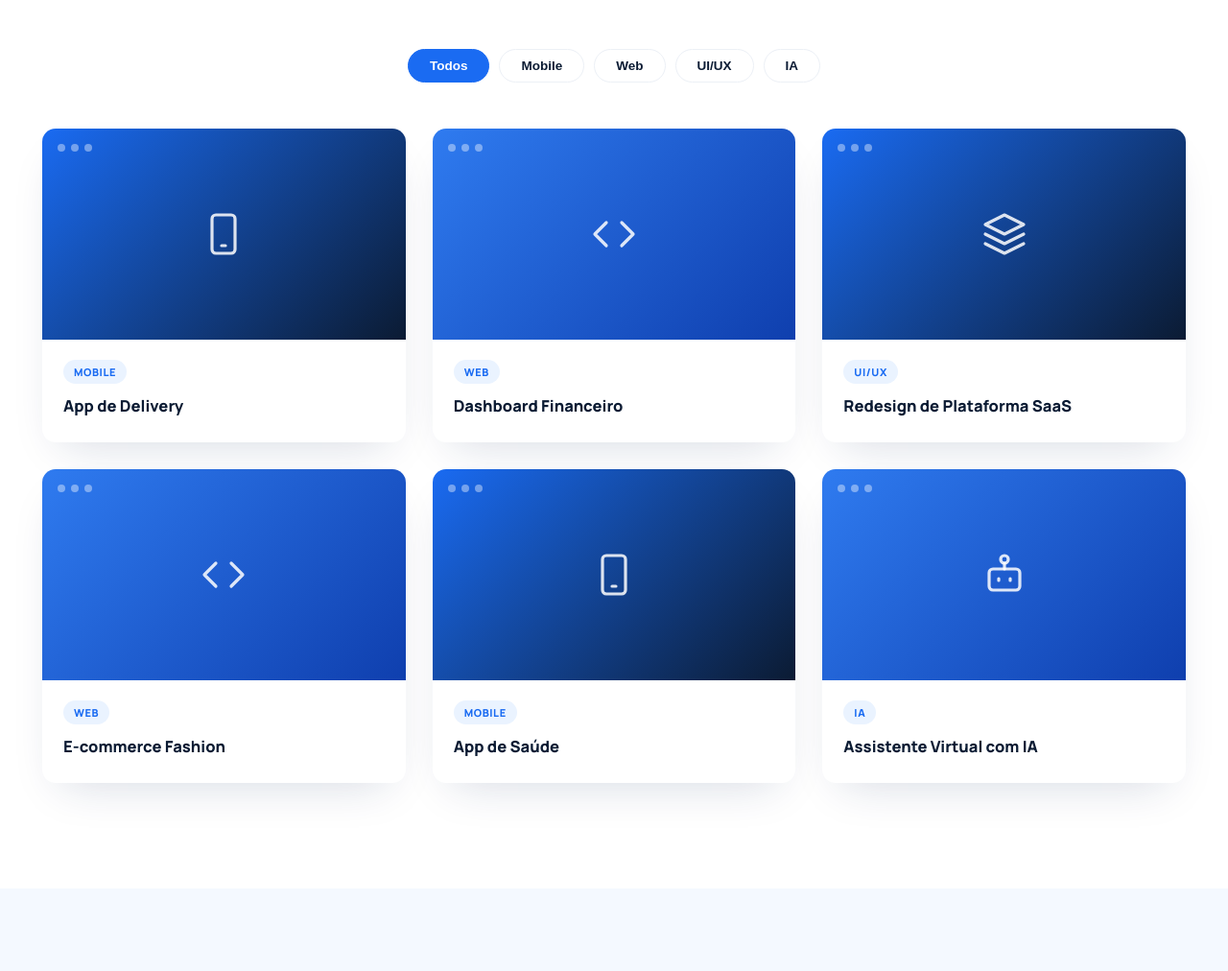
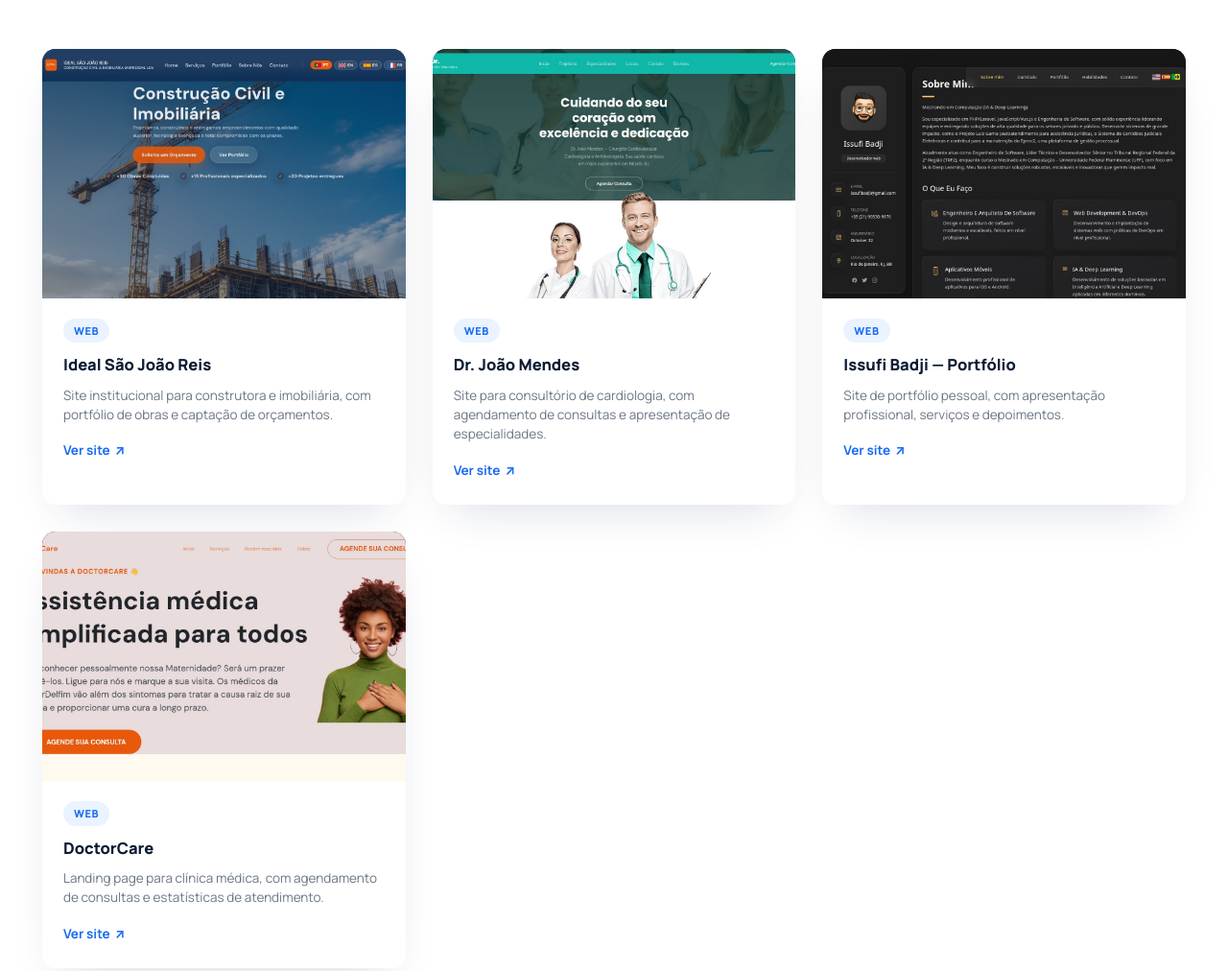
Before and after one commit to issufibadji/badjiinnovation, a plain HTML site: page index.html in a window 1280 px wide. Shown: the part 4260-5272 px from the top of the page at 96% size. Drawn offline with Linux system fonts and the light colour scheme.

Commit message:
ajusta galeria

```diff
--- a/css/style.css
+++ b/css/style.css
@@ -794,36 +794,12 @@ svg{ display: block; }
   padding: 100px 0 110px;
 }
 
-.gallery__filters{
-  display: flex;
-  justify-content: center;
-  flex-wrap: wrap;
-  gap: 10px;
-  margin-bottom: 48px;
-}
-.gallery__filters button{
-  padding: 9px 22px;
-  border-radius: 30px;
-  border: 1.5px solid var(--border-soft);
-  background: var(--surface-card);
-  color: var(--text-heading);
-  font-weight: 700;
-  font-size: 13.5px;
-  cursor: pointer;
-  transition: border-color var(--transition), color var(--transition), background var(--transition);
-}
-.gallery__filters button:hover{ border-color: var(--blue-vivid); color: var(--blue-vivid); }
-.gallery__filters button.active{
-  background: var(--blue-vivid);
-  border-color: var(--blue-vivid);
-  color: #fff;
-}
-
 .gallery__grid{
   display: grid;
   grid-template-columns: repeat(3, 1fr);
   gap: 28px;
 }
+.gallery__grid--showcase{ grid-template-columns: repeat(3, 1fr); }
 .gallery__card{
   background: var(--surface-card);
   border-radius: var(--border-radius);
@@ -838,29 +814,12 @@ svg{ display: block; }
 
 .gallery__screen{
   position: relative;
-  height: 220px;
-  display: flex;
-  align-items: center;
-  justify-content: center;
-  background: linear-gradient(135deg, var(--blue-vivid), var(--navy));
+  height: 260px;
+  background-color: var(--navy);
+  background-size: cover;
+  background-position: top center;
   overflow: hidden;
 }
-.gallery__screen--alt{
-  background: linear-gradient(135deg, #2f7bf0, var(--blue-dark));
-}
-.gallery__dots{
-  position: absolute;
-  top: 16px;
-  left: 16px;
-  display: flex;
-  gap: 6px;
-}
-.gallery__dots span{
-  width: 8px; height: 8px;
-  border-radius: 50%;
-  background: rgba(255,255,255,.4);
-}
-.gallery__icon{ color: rgba(255,255,255,.85); }
 
 .gallery__overlay{
   position: absolute;
@@ -901,7 +860,25 @@ svg{ display: block; }
   font-size: 16.5px;
   font-weight: 800;
   color: var(--text-heading);
+  margin-bottom: 8px;
 }
+.gallery__desc{
+  font-size: 13.5px;
+  color: var(--gray);
+  line-height: 1.5;
+  margin-bottom: 14px;
+}
+.gallery__visit{
+  display: inline-flex;
+  align-items: center;
+  gap: 5px;
+  font-size: 13.5px;
+  font-weight: 700;
+  color: var(--blue-vivid);
+  transition: color var(--transition);
+}
+.gallery__visit span{ transition: transform var(--transition); }
+.gallery__visit:hover span{ transform: translate(2px, -2px); }
 
 /* =========================================================
    CONTATO
@@ -1424,8 +1401,6 @@ svg{ display: block; }
 
   .services__grid{ grid-template-columns: 1fr; }
   .gallery__grid{ grid-template-columns: 1fr; }
-  .gallery__filters{ gap: 8px; }
-  .gallery__filters button{ padding: 8px 16px; font-size: 12.5px; }
   .solutions__grid{ grid-template-columns: 1fr; }
   .solution-card{ flex-direction: column; text-align: center; align-items: center; }
   .why__grid{ grid-template-columns: 1fr; }
--- a/index.html
+++ b/index.html
@@ -348,96 +348,60 @@
       <p>Um pouco do que construímos para nossos clientes</p>
     </div>
 
-    <div class="gallery__filters reveal">
-      <button type="button" class="active" data-filter="all">Todos</button>
-      <button type="button" data-filter="mobile">Mobile</button>
-      <button type="button" data-filter="web">Web</button>
-      <button type="button" data-filter="uiux">UI/UX</button>
-      <button type="button" data-filter="ia">IA</button>
-    </div>
-
-    <div class="gallery__grid">
-      <div class="gallery__card reveal" data-category="mobile">
-        <div class="gallery__screen">
-          <div class="gallery__dots"><span></span><span></span><span></span></div>
-          <svg class="gallery__icon" viewBox="0 0 24 24" width="48" height="48" fill="none" stroke="currentColor" stroke-width="1.6" stroke-linecap="round" stroke-linejoin="round"><rect x="6" y="2" width="12" height="20" rx="2"/><line x1="11" y1="18" x2="13" y2="18"/></svg>
-          <div class="gallery__overlay">
-            <a href="#contato" class="gallery__overlay-link">Quero um projeto assim <span>&rarr;</span></a>
-          </div>
-        </div>
-        <div class="gallery__info">
-          <span class="gallery__tag">Mobile</span>
-          <h3>App de Delivery</h3>
-        </div>
-      </div>
-
-      <div class="gallery__card reveal" data-category="web">
-        <div class="gallery__screen gallery__screen--alt">
-          <div class="gallery__dots"><span></span><span></span><span></span></div>
-          <svg class="gallery__icon" viewBox="0 0 24 24" width="48" height="48" fill="none" stroke="currentColor" stroke-width="1.6" stroke-linecap="round" stroke-linejoin="round"><polyline points="16 18 22 12 16 6"/><polyline points="8 6 2 12 8 18"/></svg>
+    <div class="gallery__grid gallery__grid--showcase">
+      <div class="gallery__card reveal">
+        <div class="gallery__screen" style="background-image: url('assets/images/gallery/ideal-sao-joao-reis.jpg');">
           <div class="gallery__overlay">
             <a href="#contato" class="gallery__overlay-link">Quero um projeto assim <span>&rarr;</span></a>
           </div>
         </div>
         <div class="gallery__info">
           <span class="gallery__tag">Web</span>
-          <h3>Dashboard Financeiro</h3>
+          <h3>Ideal São João Reis</h3>
+          <p class="gallery__desc">Site institucional para construtora e imobiliária, com portfólio de obras e captação de orçamentos.</p>
+          <a href="https://idealsaojoaoreis.com/" target="_blank" rel="noopener" class="gallery__visit">Ver site <span>&#8599;</span></a>
         </div>
       </div>
 
-      <div class="gallery__card reveal" data-category="uiux">
-        <div class="gallery__screen">
-          <div class="gallery__dots"><span></span><span></span><span></span></div>
-          <svg class="gallery__icon" viewBox="0 0 24 24" width="48" height="48" fill="none" stroke="currentColor" stroke-width="1.6" stroke-linecap="round" stroke-linejoin="round"><polygon points="12 2 2 7 12 12 22 7 12 2"/><polyline points="2 17 12 22 22 17"/><polyline points="2 12 12 17 22 12"/></svg>
-          <div class="gallery__overlay">
-            <a href="#contato" class="gallery__overlay-link">Quero um projeto assim <span>&rarr;</span></a>
-          </div>
-        </div>
-        <div class="gallery__info">
-          <span class="gallery__tag">UI/UX</span>
-          <h3>Redesign de Plataforma SaaS</h3>
-        </div>
-      </div>
-
-      <div class="gallery__card reveal" data-category="web">
-        <div class="gallery__screen gallery__screen--alt">
-          <div class="gallery__dots"><span></span><span></span><span></span></div>
-          <svg class="gallery__icon" viewBox="0 0 24 24" width="48" height="48" fill="none" stroke="currentColor" stroke-width="1.6" stroke-linecap="round" stroke-linejoin="round"><polyline points="16 18 22 12 16 6"/><polyline points="8 6 2 12 8 18"/></svg>
+      <div class="gallery__card reveal">
+        <div class="gallery__screen" style="background-image: url('assets/images/gallery/dr-joao-mendes.jpg');">
           <div class="gallery__overlay">
             <a href="#contato" class="gallery__overlay-link">Quero um projeto assim <span>&rarr;</span></a>
           </div>
         </div>
         <div class="gallery__info">
           <span class="gallery__tag">Web</span>
-          <h3>E-commerce Fashion</h3>
+          <h3>Dr. João Mendes</h3>
+          <p class="gallery__desc">Site para consultório de cardiologia, com agendamento de consultas e apresentação de especialidades.</p>
+          <a href="https://dr-clinica.vercel.app/" target="_blank" rel="noopener" class="gallery__visit">Ver site <span>&#8599;</span></a>
         </div>
       </div>
 
-      <div class="gallery__card reveal" data-category="mobile">
-        <div class="gallery__screen">
-          <div class="gallery__dots"><span></span><span></span><span></span></div>
-          <svg class="gallery__icon" viewBox="0 0 24 24" width="48" height="48" fill="none" stroke="currentColor" stroke-width="1.6" stroke-linecap="round" stroke-linejoin="round"><rect x="6" y="2" width="12" height="20" rx="2"/><line x1="11" y1="18" x2="13" y2="18"/></svg>
+      <div class="gallery__card reveal">
+        <div class="gallery__screen" style="background-image: url('assets/images/gallery/issufi-badji-portfolio.jpg');">
           <div class="gallery__overlay">
             <a href="#contato" class="gallery__overlay-link">Quero um projeto assim <span>&rarr;</span></a>
           </div>
         </div>
         <div class="gallery__info">
-          <span class="gallery__tag">Mobile</span>
-          <h3>App de Saúde</h3>
+          <span class="gallery__tag">Web</span>
+          <h3>Issufi Badji — Portfólio</h3>
+          <p class="gallery__desc">Site de portfólio pessoal, com apresentação profissional, serviços e depoimentos.</p>
+          <a href="https://www.issufibadji.dev/" target="_blank" rel="noopener" class="gallery__visit">Ver site <span>&#8599;</span></a>
         </div>
       </div>
 
-      <div class="gallery__card reveal" data-category="ia">
-        <div class="gallery__screen gallery__screen--alt">
-          <div class="gallery__dots"><span></span><span></span><span></span></div>
-          <svg class="gallery__icon" viewBox="0 0 24 24" width="48" height="48" fill="none" stroke="currentColor" stroke-width="1.6" stroke-linecap="round" stroke-linejoin="round"><rect x="4" y="9" width="16" height="11" rx="2"/><circle cx="12" cy="4" r="2"/><path d="M12 6v3"/><line x1="9" y1="14" x2="9" y2="15"/><line x1="15" y1="14" x2="15" y2="15"/></svg>
+      <div class="gallery__card reveal">
+        <div class="gallery__screen" style="background-image: url('assets/images/gallery/doctorcare.jpg');">
           <div class="gallery__overlay">
             <a href="#contato" class="gallery__overlay-link">Quero um projeto assim <span>&rarr;</span></a>
           </div>
         </div>
         <div class="gallery__info">
-          <span class="gallery__tag">IA</span>
-          <h3>Assistente Virtual com IA</h3>
+          <span class="gallery__tag">Web</span>
+          <h3>DoctorCare</h3>
+          <p class="gallery__desc">Landing page para clínica médica, com agendamento de consultas e estatísticas de atendimento.</p>
+          <a href="https://issufibadji.github.io/doctorCare/" target="_blank" rel="noopener" class="gallery__visit">Ver site <span>&#8599;</span></a>
         </div>
       </div>
     </div>
```
Also changed, not shown: assets/images/gallery/doctorcare.jpg (added), assets/images/gallery/dr-joao-mendes.jpg (added), assets/images/gallery/ideal-sao-joao-reis.jpg (added), assets/images/gallery/issufi-badji-portfolio.jpg (added).
